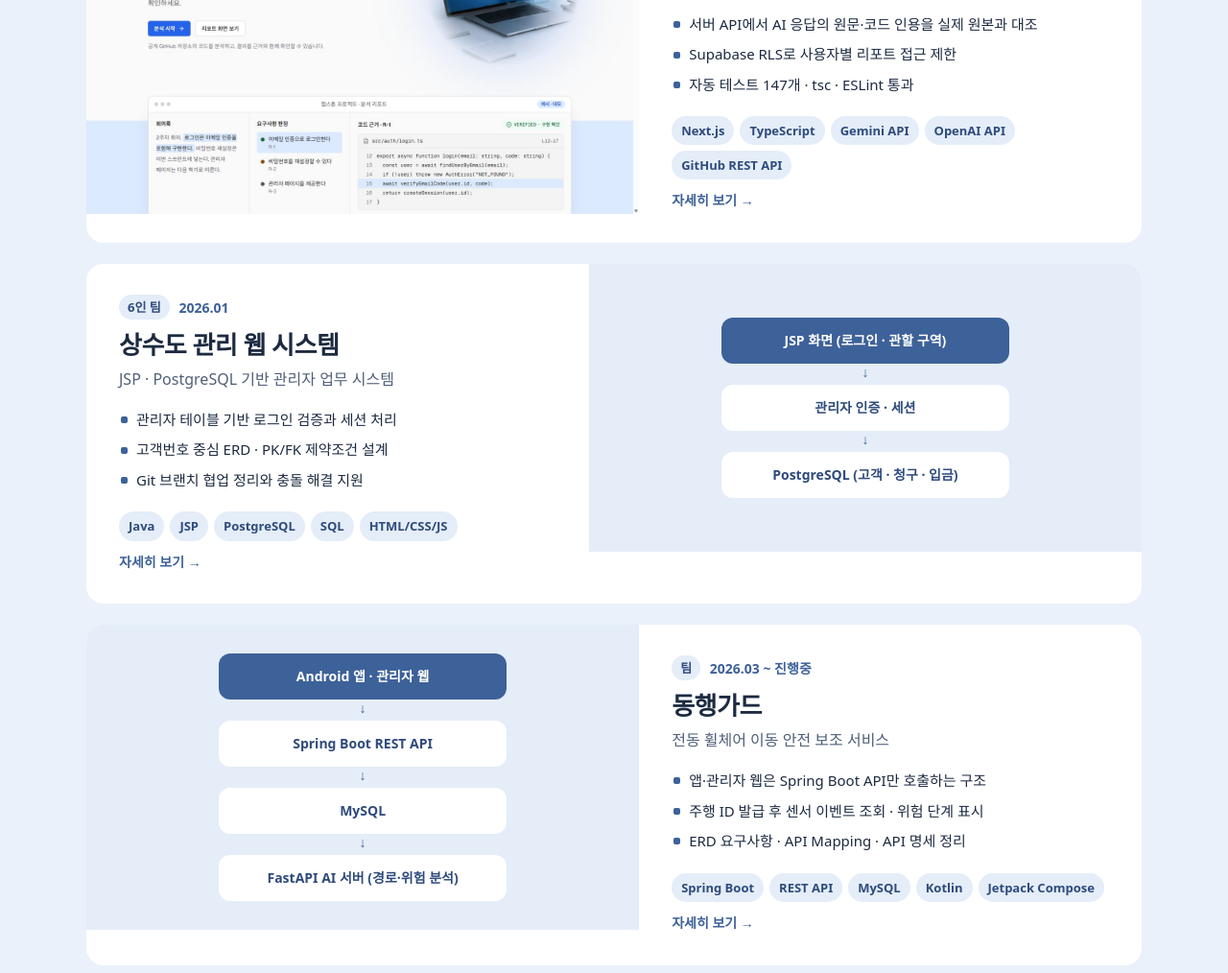
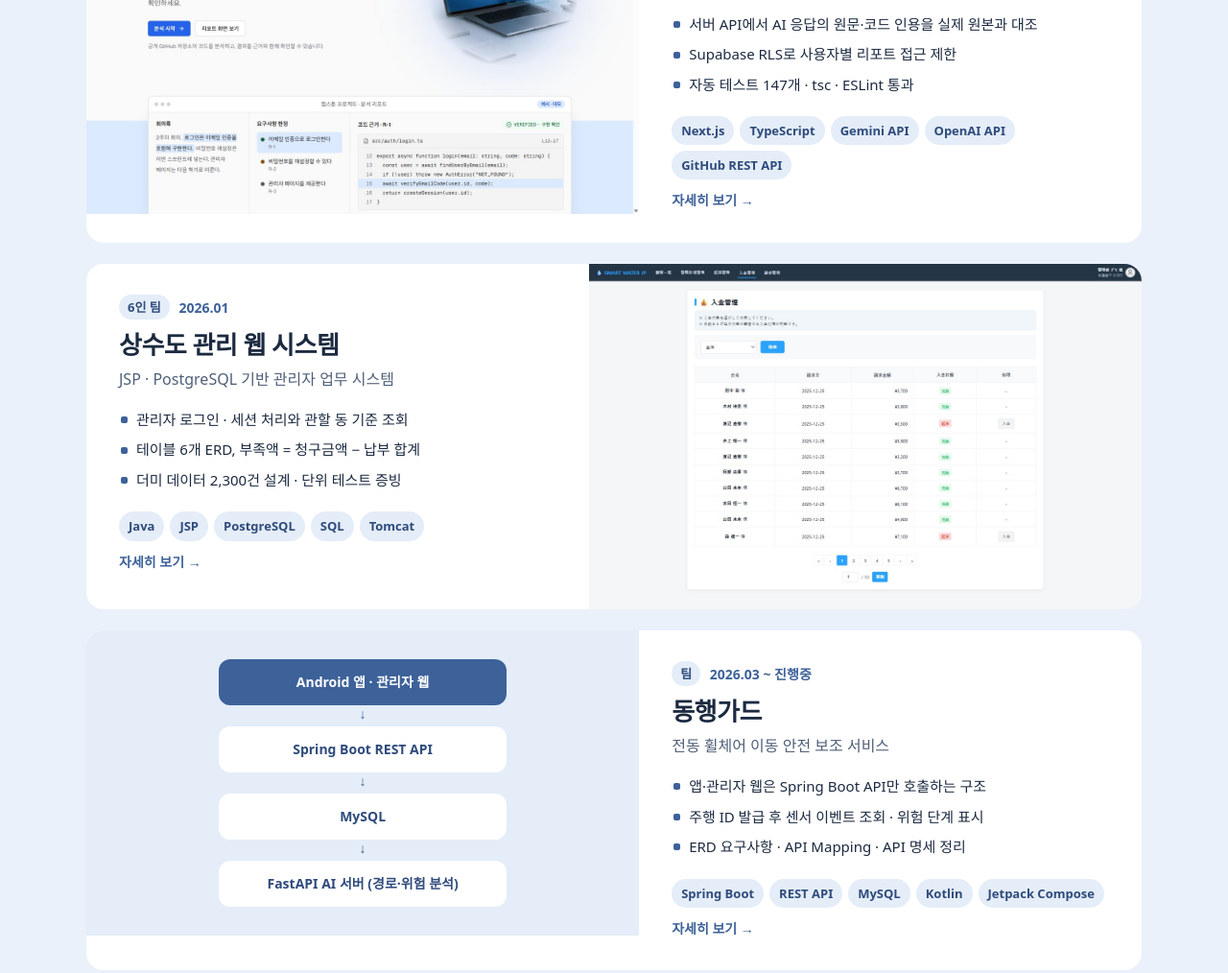
Before and after one commit to 0613yunseo/0613yunseo.github.io, a plain HTML site: page index.html in a window 1280 px wide. Shown: the part 2056-3070 px from the top of the page at 96% size. Drawn offline with Linux system fonts and the light colour scheme; a web font is replaced by a local one.

Commit message:
Add Sion water management screens and Notion design details
Co-Authored-By: Claude Opus 5.5 <noreply@anthropic.com>

```diff
--- a/index.html
+++ b/index.html
@@ -163,6 +163,6 @@
     </div>
   </div>
 
-  <script src="script.js?v=11"></script>
+  <script src="script.js?v=13"></script>
 </body>
 </html>
--- a/script.js
+++ b/script.js
@@ -35,19 +35,32 @@ const PROJECTS = [
     id: 'sion', main: true, cat: 'backend',
     period: '2026.01', org: '시온정보시스템 · 일본 현장실습', team: '6인 팀',
     title: '상수도 관리 웹 시스템', sub: 'JSP · PostgreSQL 기반 관리자 업무 시스템',
-    summary: '일본 현지 기업의 요구사항을 바탕으로 고객 정보, 관할 구역, 요금 고지, 입금 및 연체 고객 관리를 지원하는 JSP 기반 상수도 관리 웹 시스템입니다.',
-    stack: ['Java', 'JSP', 'PostgreSQL', 'SQL', 'HTML/CSS/JS', 'Eclipse', 'Git'],
-    points: ['관리자 테이블 기반 로그인 검증과 세션 처리', '고객번호 중심 ERD · PK/FK 제약조건 설계', 'Git 브랜치 협업 정리와 충돌 해결 지원'],
+    summary: '일본 현지 기업의 요구사항을 바탕으로 고객, 계량기, 검침, 청구, 납부, 연체를 관리하는 JSP · PostgreSQL 기반 상수도 관리자 웹 시스템입니다. 관리자가 로그인하면 자신의 관할 동 고객만 보이고, 청구금액과 납부 합계로 부족액을 계산해 입금 이력을 확인합니다. 2026.01.06 ~ 01.30, DB 2 · 웹 2 · 디자인 2명으로 나눠 진행했습니다.',
+    stack: ['Java', 'JSP', 'PostgreSQL', 'SQL', 'Tomcat', 'HTML/CSS/JS', 'Eclipse', 'Git'],
+    points: ['관리자 로그인 · 세션 처리와 관할 동 기준 조회', '테이블 6개 ERD, 부족액 = 청구금액 − 납부 합계', '더미 데이터 2,300건 설계 · 단위 테스트 증빙'],
     role: [
       '관리자 사번·비밀번호를 PostgreSQL 관리자 테이블과 대조하는 로그인 구현',
       '로그인 성공 시 메인 이동, 로그아웃 시 세션 종료, 비로그인 사용자의 관리자 페이지 접근 차단',
       '관할 구역 리스트 조회 화면과 구역명 검색 구조 구현, 회사 피드백에 맞춰 메뉴·화면 수정',
-      '고객 정보·요금 청구·입금 내역 ERD와 SQL 테이블 설계, PostgreSQL 데이터를 JSP 화면에 연동',
-      '페이지별 상세설계서 작성'
+      '요구사항을 객체(고객 · 계량기 · 검침 · 청구서 · 납부 · 연체)와 관계로 정리하고 논리 스키마 · ERD · SQL 테이블 설계',
+      '관계 설계: 고객 1:N 계량기, 계량기 1:N 검침, 고객 1:N 청구서, 청구서 1:N 납부(부분 납부 허용)',
+      'FK 순서에 맞춘 더미 데이터 설계: 고객 100 · 계량기 230 · 검침 1,000 · 청구 500 · 납부 400 · 연체 70건 (완납 · 부분납 · 미납 혼합)',
+      '대표님 요구사항(성명 · 금액 · 부족액 · 입금 이력)에 맞춰 부족액 조회 SQL과 화면 흐름 정리',
+      'PostgreSQL 데이터를 JSP 화면에 연동 (고객 목록 · 상세, 청구, 입금, 연체, 관할 구역 관리)',
+      '기본설계서 → 상세설계서 → 코딩 → PCL(단위 테스트) 순서로 진행, 페이지별 상세설계서 작성과 테스트 항목별 화면 캡처 증빙'
     ],
-    problem: '처음에는 모든 정보를 관리하려고 테이블과 속성을 많이 만들어 관계가 복잡해졌습니다. 팀원 대부분은 GitHub 협업 경험이 적어 충돌이 잦았습니다.',
-    solve: '담당자 피드백으로 불필요한 테이블을 정리하고 고객 정보를 중심으로 청구·입금 내역을 분리해 고객번호로 연결했습니다. 기능별 브랜치, 작업 전 pull, dev 브랜치 기준 머지 흐름을 정리해 계획보다 일찍 통합을 마쳤습니다.',
-    flow: ['JSP 화면 (로그인 · 관할 구역)', '관리자 인증 · 세션', 'PostgreSQL (고객 · 청구 · 입금)'],
+    problem: '처음에는 모든 정보를 관리하려고 테이블과 속성을 많이 만들어 관계가 복잡해졌습니다. 스키마 초안에는 없는 컬럼(meter_id)에 UNIQUE 제약이 걸려 생성 스크립트가 실패했고, 전화번호를 INTEGER로 두어 앞자리 0이 사라지는 문제도 있었습니다. 팀원 대부분은 GitHub 협업 경험이 적어 충돌이 잦았습니다.',
+    solve: '담당자 피드백으로 불필요한 테이블을 정리하고 고객 정보를 중심으로 청구·입금 내역을 분리해 고객번호로 연결했습니다. 잘못된 제약을 지우고 전화번호를 VARCHAR로 바꾼 뒤 FK 순서대로 데이터를 넣었습니다. 기능별 브랜치, 작업 전 pull, dev 브랜치 기준 머지 흐름을 정리해 계획보다 일찍 통합을 마쳤습니다.',
+    flow: ['관리자 로그인 (JSP · 세션)', '관할 동 고객 조회', '청구 · 납부 · 부족액 계산', 'PostgreSQL (테이블 6개)'],
+    // 화면: 팀 저장소 dev 브랜치(최종본)를 로컬 Tomcat · PostgreSQL에서 실행해 캡처. 고객은 노션 데이터, 청구 · 입금은 데모 값.
+    img: 'sion-deposit.jpg', imgNote: '入金管理: 청구별 완납 · 연체 상태와 입금 처리 (로컬 재현 · 데모 데이터)',
+    gallery: [
+      ['sion-login.jpg', '관리자 로그인: 사번 · 비밀번호를 관리자 테이블과 대조'],
+      ['sion-customers.jpg', '顧客一覧: 고객 목록과 이번 달 사용량, 이름 검색'],
+      ['sion-district.jpg', '管轄区域管理: 관할 구역 · 고객명으로 조회'],
+      ['sion-billing.jpg', '請求履歴: 고객별 최신 청구 금액과 청구서 조회'],
+      ['sion-overdue.jpg', '延滞管理: 기준일까지 누적 청구 − 입금 합계로 미납 기간 · 금액 계산']
+    ],
     links: [['GitHub', 'https://github.com/daaaaahye/sion']]
   },
   {
```
Also changed, not shown: assets/shots/sion-billing.jpg (added), assets/shots/sion-customers.jpg (added), assets/shots/sion-deposit.jpg (added), assets/shots/sion-district.jpg (added), assets/shots/sion-login.jpg (added), assets/shots/sion-overdue.jpg (added).
